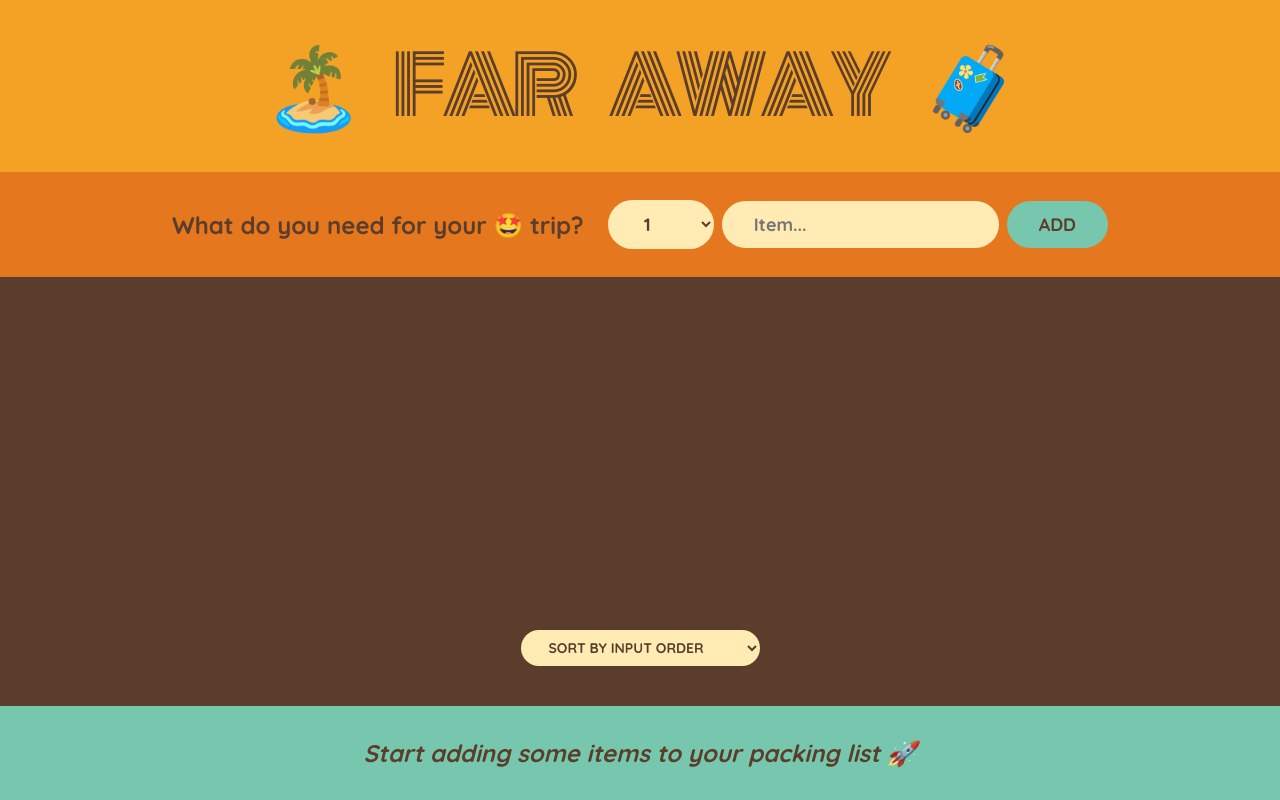
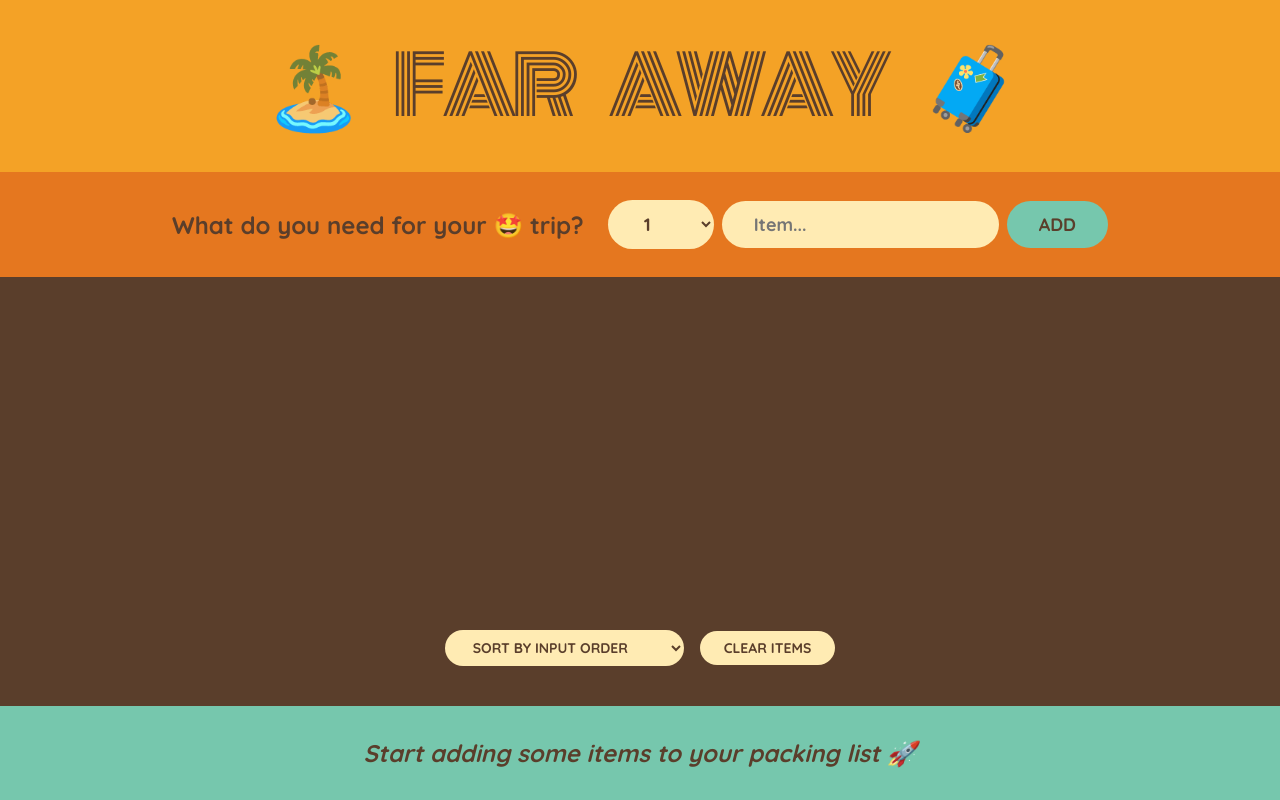
Before and after one commit to SP7TECH/react-basics-travel-list, a React (Create React App) app: page / in a window 1280 px wide. Built offline with nearby package versions, Linux system fonts and the light colour scheme.

Commit message:
clear list

```diff
--- a/src/App.jsx
+++ b/src/App.jsx
@@ -20,6 +20,10 @@ function App() {
     );
   }
 
+  function handleClearItems() {
+    setItems([]);
+  }
+
   return (
     <div className="app">
       <Logo />
@@ -28,6 +32,7 @@ function App() {
         items={items}
         onRemoveItem={handleRemoveItem}
         onUpdateItem={handleUpdateItem}
+        onClearItems={handleClearItems}
       />
       <Stats items={items} />
     </div>
@@ -81,7 +86,7 @@ function Form({ onAddItem }) {
   );
 }
 
-function PackingList({ items, onRemoveItem, onUpdateItem }) {
+function PackingList({ items, onRemoveItem, onUpdateItem, onClearItems }) {
   const [sortBy, setSortBy] = useState("input");
 
   let sortedItems;
@@ -117,6 +122,8 @@ function PackingList({ items, onRemoveItem, onUpdateItem }) {
           <option value="description">Sort by description</option>
           <option value="packed">Sort by packed status</option>
         </select>
+
+        <button onClick={onClearItems}>Clear Items</button>
       </div>
     </div>
   );
```
